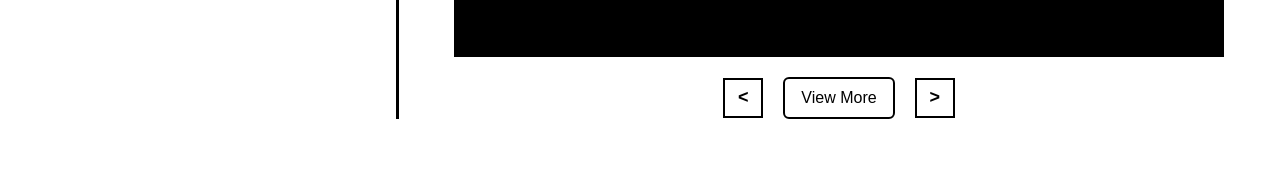
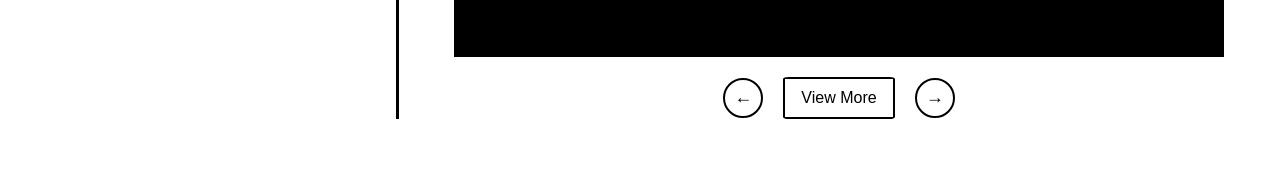
Before and after one commit to 0xzso7/PersonalWebsite, a plain HTML site: page index.html in a window 1280 px wide. Shown: the part 3068-3237 px from the top of the page. Drawn offline with nearby package versions, Linux system fonts and the light colour scheme.

Commit message:
Improve carousel button styles and icons
Updated carousel navigation arrows in index.html to use Unicode arrow characters for better clarity. Enhanced .nav-arrow and .view-more button styles in style.css by adding border-radius, hover scaling, and translation effects for improved UI feedback.

```diff
--- a/css/style.css
+++ b/css/style.css
@@ -305,11 +305,13 @@ li {
     transition: all 0.3s ease;
     font-size: 18px;
     font-weight: bold;
+    border-radius: 50%
 }
 
 .nav-arrow:hover {
     background: #cfc7b1;
     color: #000;
+    transform: scale(1.1);
 }
 
 section:nth-child(even) .nav-arrow:hover {
@@ -327,11 +329,13 @@ section:nth-child(even) .nav-arrow:hover {
     text-decoration: none;
     border-radius: 6px;
     font-size: 16px;
+    border-radius: 5%
 }
 
 .view-more:hover {
     background-color: #cfc7b1;
     color: #000;
+    transform: translateY(-2px);
 }
 
 /* Footer */
--- a/index.html
+++ b/index.html
@@ -135,9 +135,9 @@
                         </div>
                     </section>
                     <div class="carousel-navigation">
-                        <button aria-label="Previous project" class="nav-arrow" id="prev-btn">&lt;</button>
+                        <button aria-label="Previous project" class="nav-arrow" id="prev-btn">←</button>
                         <button class="view-more" id="view-more-btn">View More</button>
-                        <button aria-label="Next project" class="nav-arrow" id="next-btn">&gt;</button>
+                        <button aria-label="Next project" class="nav-arrow" id="next-btn">→</button>
                     </div>
                 </div>
             </div>
```
